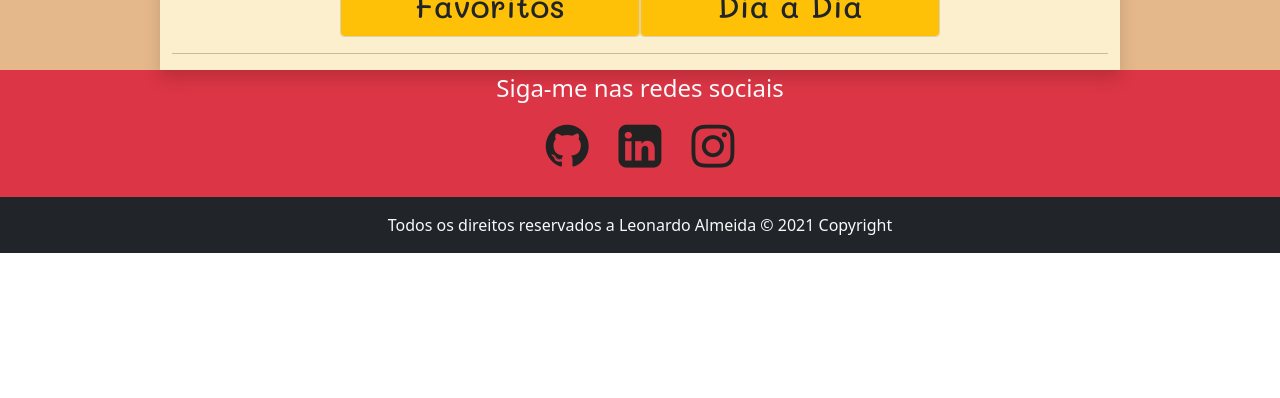
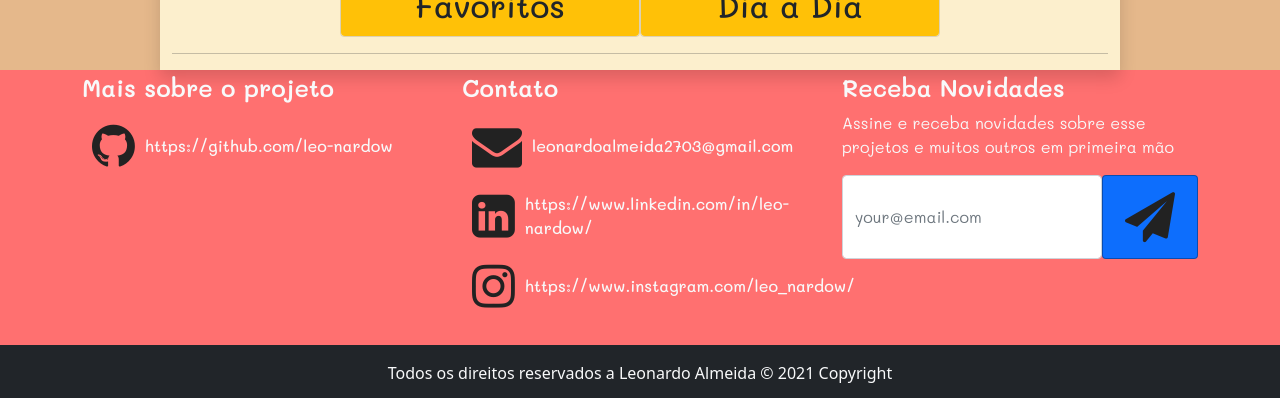
Before and after one commit to leo-nardow/Blog-Pessoal, an Angular app in the folder blogPessoal/: page /home in a window 1280 px wide. Shown: the part 2327-2725 px from the top of the page. Before the commit the page ends 2580 px from the top, so only its background shows below. Built offline with nearby package versions, Linux system fonts and the light colour scheme.

Commit message:
[Feature Leo: Task - Rodape component Design v1.5]

```diff
--- a/blogPessoal/src/app/rodape/rodape.component.css
+++ b/blogPessoal/src/app/rodape/rodape.component.css
@@ -11,14 +11,25 @@ ul.social-network li{
     display: inline;
 }
 
+.bg {
+    background-color: #FF7070;
+}
+
 .fa{
     font-size: 50px;
     color: #222222;
     padding: 10px;
 }
-
+.social-network{
+    width: 50px;
+    height: 50px;
+}
 .fa-github:hover{
     color:#20252C;
+}
+
+.fa-envelope:hover{
+    color: red;
 }
 
 .fa-linkedin-square:hover{
@@ -28,3 +39,52 @@ ul.social-network li{
 .fa-instagram:hover {
     color: #C13584;
 }
+/* footer{
+    width: 100%;
+    position: absolute;
+    bottom: 0;
+    left: 0;
+} */
+.tbolder{
+    font-family: 'Mali', cursive;
+    font-weight: 700;
+}
+.tbold{
+    font-family: 'Mali', cursive;
+    font-weight: 700;
+}
+.tnormal{
+    font-family: 'Mali', cursive;
+    font-weight: 500;
+}
+.tlight{
+    font-family: 'Mali', cursive;
+    font-weight: 400;
+}
+.tlighter{
+    font-family: 'Mali', cursive;
+    font-weight: 300;
+}
+
+.bg-btn{
+    background-color: transparent;
+    color: #000;
+    border-style: solid;
+    border-color: rgba(0, 0, 0, 0.3);
+    border-width: 1px;
+}
+.bg-btn:hover{
+    background-color: #EC5B67;
+    box-shadow: 0 .5rem 1rem rgba(0, 0, 0, 0.15);
+    border-style: solid;
+    border-width: 1px;
+    border-color: #f7f7f7;
+}
+.link {
+    text-decoration: none;
+    color: black;
+}
+h4{
+    font-family: 'Mali', cursive;
+    font-weight: 600;
+}
--- a/blogPessoal/src/app/rodape/rodape.component.html
+++ b/blogPessoal/src/app/rodape/rodape.component.html
@@ -1,38 +1,47 @@
-<footer class="page-footer fs-6 bg-danger pt-1">
+<footer class="page-footer fs-6 bg pt-1">
 
-    <div class="container">
-        <div class="row">
-            <div class="col-md-12 d-flex justify-content-center">
+    <div class="container pb-4">
+        <div class="row d-flex justify-content-center">
+            <div class="col-4">
                 <h4 class="text-light">
-                    Siga-me nas redes sociais
+                    Mais sobre o projeto
                 </h4>
+                <a href="https://github.com/leo-nardow" target="_blank" class="icoGitHub d-flex align-items-center link tnormal text-light">
+                    <i class="fa fa-github" aria-hidden="true"></i> https://github.com/leo-nardow
+                </a>
+            </div>
+            <div class="col-4">
+                <h4 class="text-light">
+                    Contato
+                </h4>
+                <div class="d-flex row">
+                    <a href="https://www.linkedin.com/in/leo-nardow/" target="_blank" class="icoEmail d-flex align-items-center link tnormal text-light">
+                        <i class="fa fa-envelope" aria-hidden="true"></i> leonardoalmeida2703@gmail.com
+                    </a>
+                    <a href="https://www.linkedin.com/in/leo-nardow/" target="_blank" class="icoLinkedin d-flex align-items-center link tnormal text-light">
+                        <i class="fa fa-linkedin-square" aria-hidden="true"></i> https://www.linkedin.com/in/leo-nardow/
+                    </a>
+
+                    <a href="https://www.instagram.com/leo_nardow/" target="_blank" class="icoInstagram d-flex align-items-center link tnormal text-light">
+                        <i class="fa fa-instagram" aria-hidden="true"></i> https://www.instagram.com/leo_nardow/
+                    </a>
+                </div>
+
+            </div>
+            <div class="col-4">
+                <h4 class="text-light">
+                    Receba Novidades
+                </h4>
+                <p class="tlight text-light">Assine e receba novidades sobre esse projetos e muitos outros em primeira mão</p>
+                <form class="d-flex">
+                    <input class="form-control tlight" type="search" placeholder="your@email.com" aria-label="Search">
+                    <button class="btn bg-btn bg-primary" type="submit">
+                        <i class="fa fa-paper-plane"
+                            aria-hidden="true"></i></button>
+                </form>
             </div>
         </div>
-        <div class="row">
-            <div class="col-md-12 d-flex justify-content-center ">
 
-                <ul class="social-network">
-                    <li>
-                        <a href="https://github.com/leo-nardow" target="_blank" class="icoGitHub">
-                            <i class="fa fa-github" aria-hidden="true"></i>
-                        </a>
-                    </li>
-
-                    <li>
-                        <a href="https://www.linkedin.com/in/leo-nardow/" target="_blank" class="icoLinkedin">
-                            <i class="fa fa-linkedin-square" aria-hidden="true"></i>
-                        </a>
-                    </li>
-
-                    <li>
-                        <a href="https://www.instagram.com/leo_nardow/" target="_blank" class="icoInstagram">
-                            <i class="fa fa-instagram" aria-hidden="true"></i>
-                        </a>
-                    </li>
-                </ul>
-
-            </div>
-        </div>
     </div>
 
     <div class="footer-copyright bg-dark text-center py-3">
```
